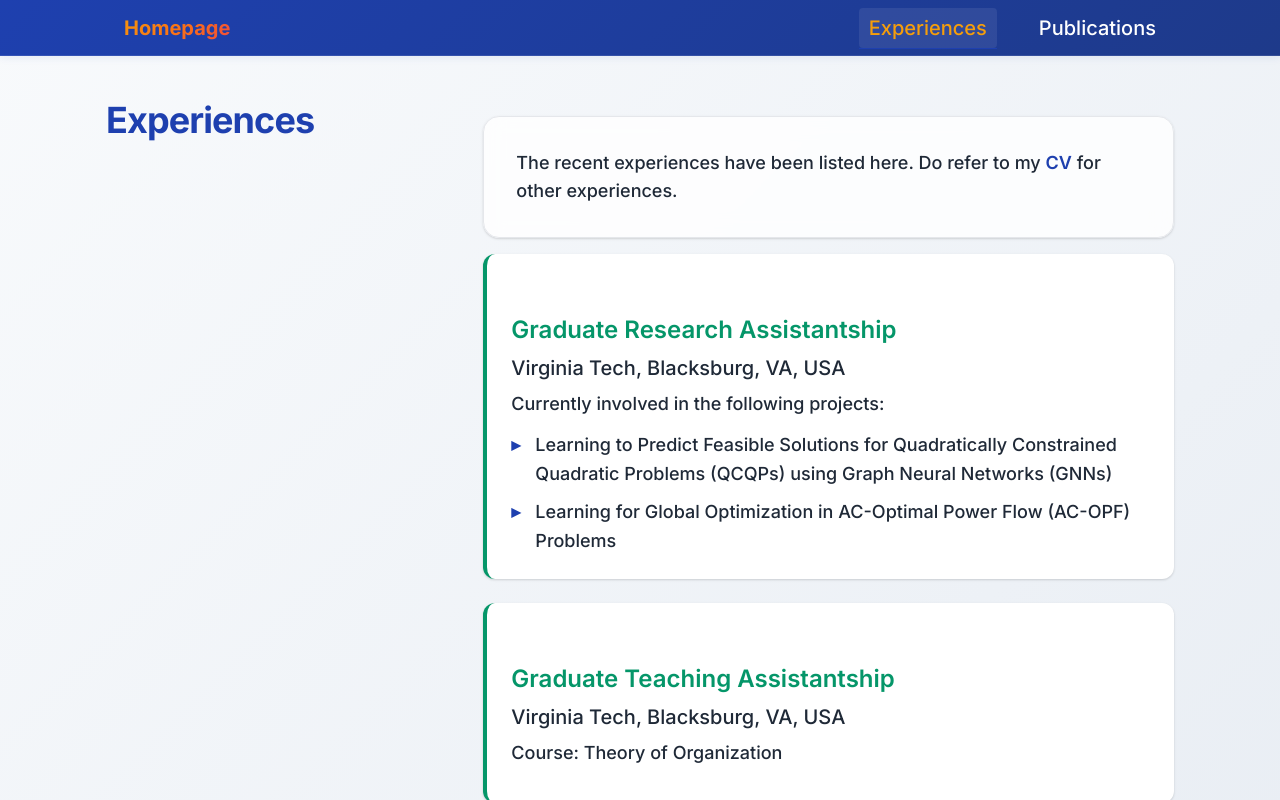
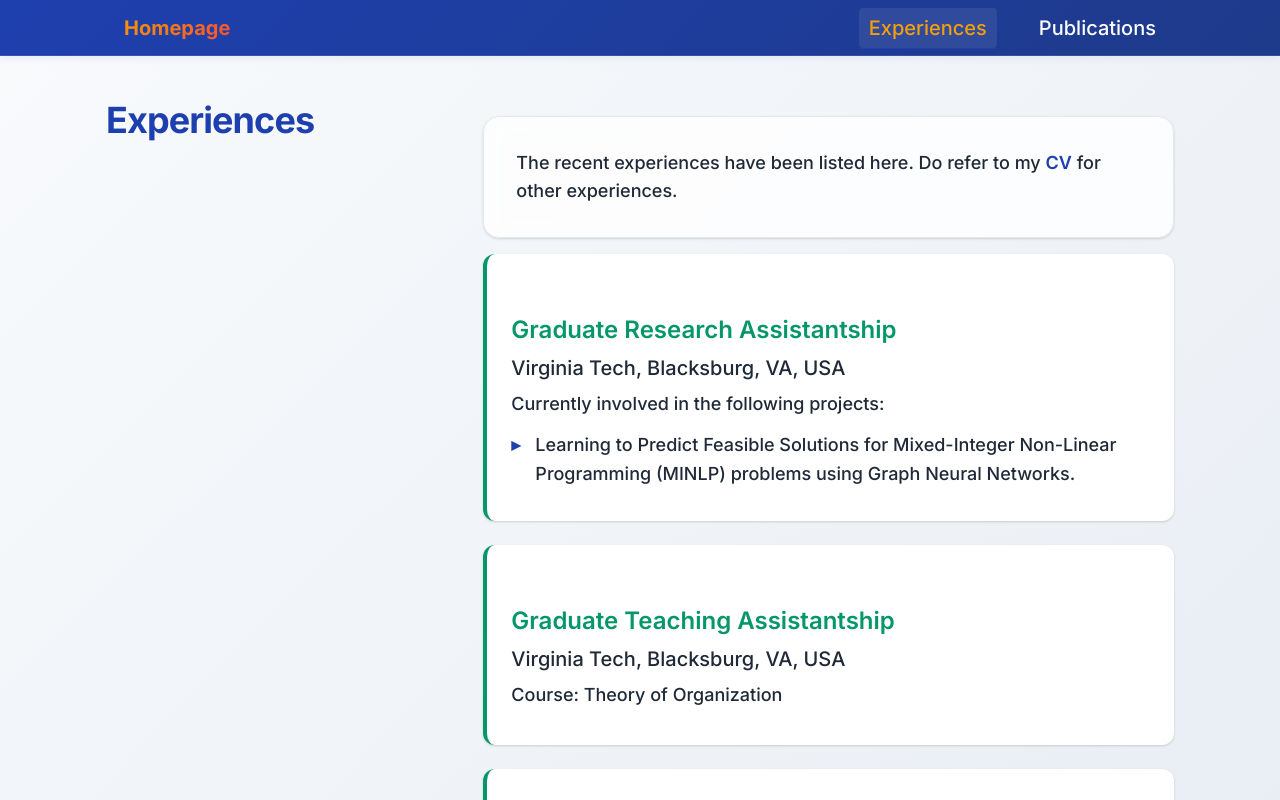
Before and after one commit to dhruva-sundararajan/dhruva-sundararajan.github.io, a React (Create React App) app: page /experiences in a window 1280 px wide. Shown: the top 800 px of the page. Built offline with nearby package versions, Linux system fonts and the light colour scheme.

Commit message:
Update experiences in the Experiences component for accuracy and clarity

```diff
--- a/src/components/Experiences.js
+++ b/src/components/Experiences.js
@@ -8,14 +8,13 @@ const Experiences = () => {
       period: "Jan 2025 - present",
       description: "Currently involved in the following projects:",
       details: [
-        "Learning to Predict Feasible Solutions for Quadratically Constrained Quadratic Problems (QCQPs) using Graph Neural Networks (GNNs)",
-        "Learning for Global Optimization in AC-Optimal Power Flow (AC-OPF) Problems"
+        "Learning to Predict Feasible Solutions for Mixed-Integer Non-Linear Programming (MINLP) problems using Graph Neural Networks."
       ]
     },
     {
       title: "Graduate Teaching Assistantship",
       institution: "Virginia Tech, Blacksburg, VA, USA",
-      period: "Aug 2024 - present",
+      period: "Aug 2024 - Dec 2024",
       description: "Course: Theory of Organization"
     },
     {
```
Also changed, not shown: 1 other file (tests, documents, lock files or other folders).
